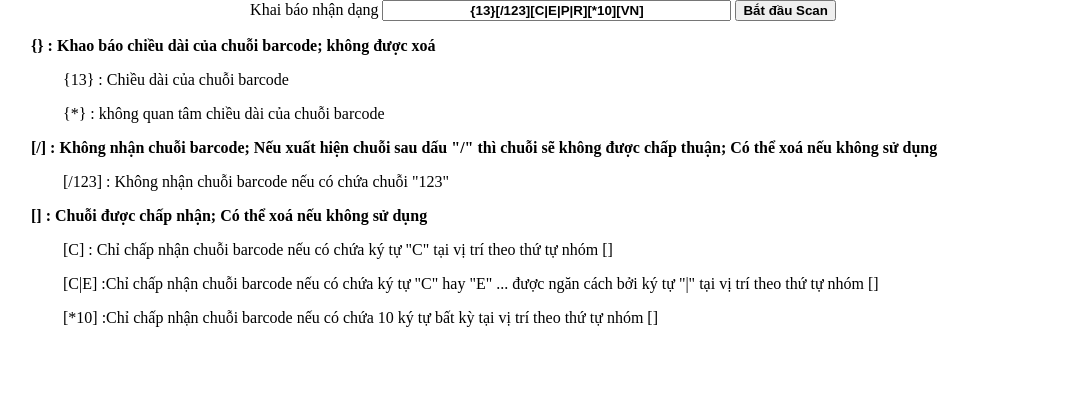
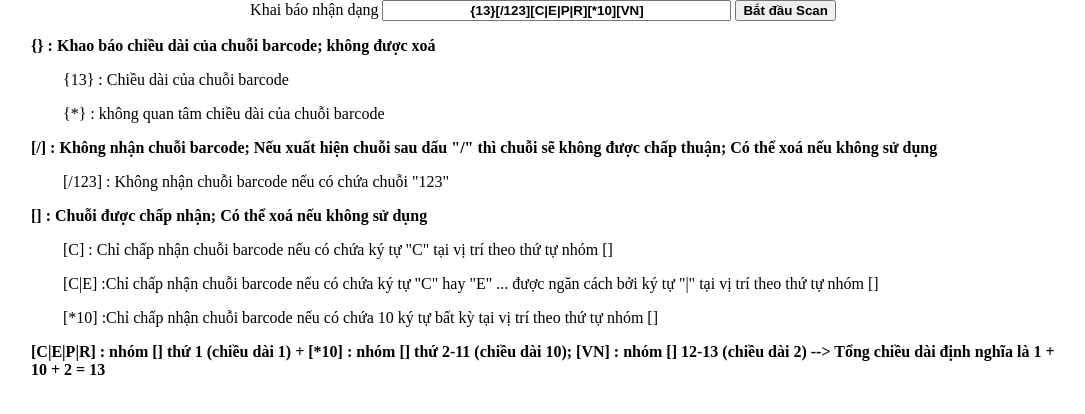
Before and after one commit to meomaymap/List_Barcode, a plain HTML site: page index.html in a window 1280 px wide. Shown: the whole page, without its empty margins (105-1190 px from the left). Drawn offline with nearby package versions, Linux system fonts and the light colour scheme.

Commit message:
Update index.html

```diff
--- a/index.html
+++ b/index.html
@@ -69,6 +69,7 @@ Khai báo nhận dạng
 <p>&emsp;&emsp;[C] : Chỉ chấp nhận chuỗi barcode nếu có chứa ký tự "C" tại vị trí theo thứ tự nhóm []</p>
 <p>&emsp;&emsp;[C|E] :Chỉ chấp nhận chuỗi barcode nếu có chứa ký tự "C" hay "E" ... được ngăn cách bởi ký tự "|" tại vị trí theo thứ tự nhóm []</p>
 <p>&emsp;&emsp;[*10] :Chỉ chấp nhận chuỗi barcode nếu có chứa 10 ký tự bất kỳ tại vị trí theo thứ tự nhóm []</p>
+<p style="font-weight: bold;">[C|E|P|R] : nhóm [] thứ 1 (chiều dài 1) + [*10] : nhóm [] thứ 2-11 (chiều dài 10); [VN] : nhóm [] 12-13 (chiều dài 2)  --> Tổng chiều dài định nghĩa là 1 + 10 + 2 = 13</p>
 </div>
 </div>
 
```
